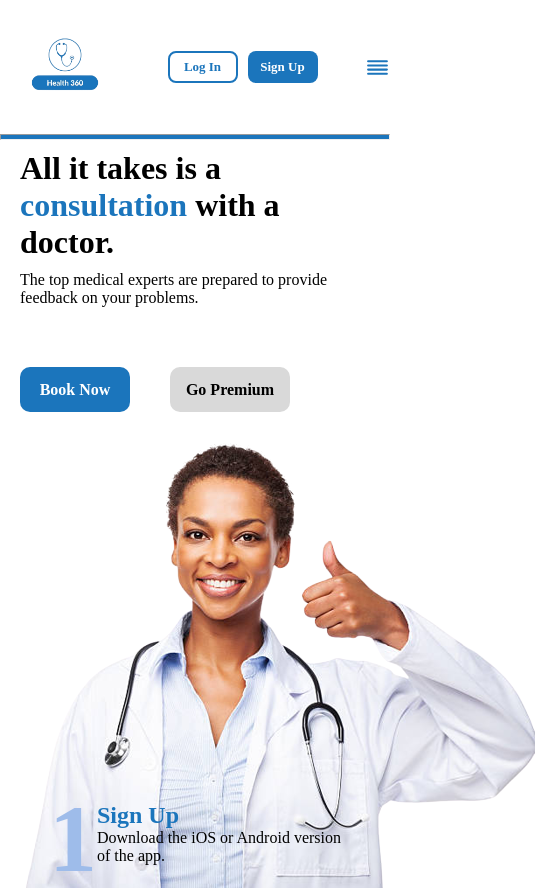
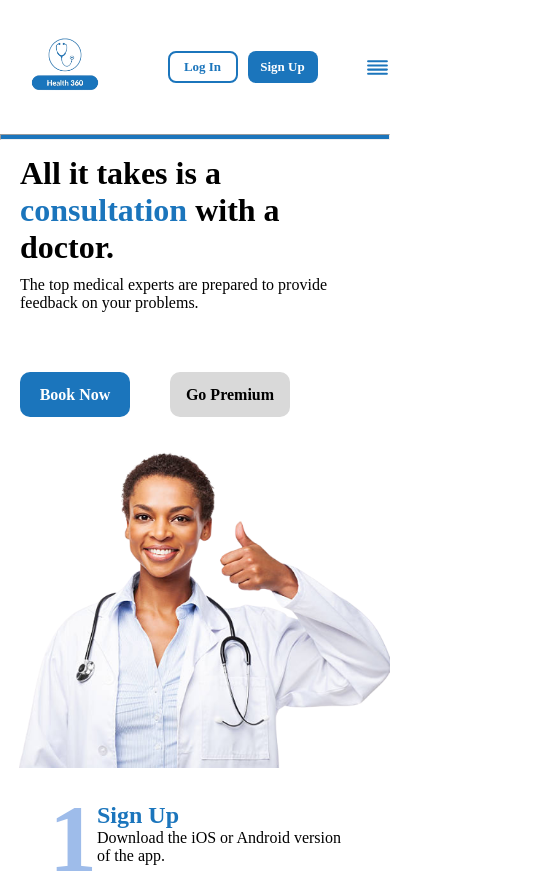
Before and after one commit to Justina18/Health-360, a React (Vite) app: page / in a window 390 px wide. Shown: the top 890 px of the page, 535 px wide, since content can reach past the window. Built offline with nearby package versions, Linux system fonts and the light colour scheme.

Commit message:
working on responsiveness

```diff
--- a/src/Components/Home/Home.css
+++ b/src/Components/Home/Home.css
@@ -55,13 +55,15 @@ margin-left: 40px;
     margin-top: 60px;
     margin-left: 20px;
 }
-.land-img{
-    width: 600px;
-    height: 531px;
-}
+
 .land-foot{
     height:90px;
     width: 1327px;
     background: #1B75BC;
-
 }
+@media screen and (max-width: 767px) {
+    .land-img{
+        width: 400px;
+        height: 331px;
+    }
+}
--- a/src/Components/Home/Home.jsx
+++ b/src/Components/Home/Home.jsx
@@ -28,7 +28,7 @@ const Home = () => {
               </button>
               </div>
               </div>
-              <img src='/home.png' />
+              <img className='land-img' src='/home.png' />
         </div>
         <How/>
         <Are/>
```
